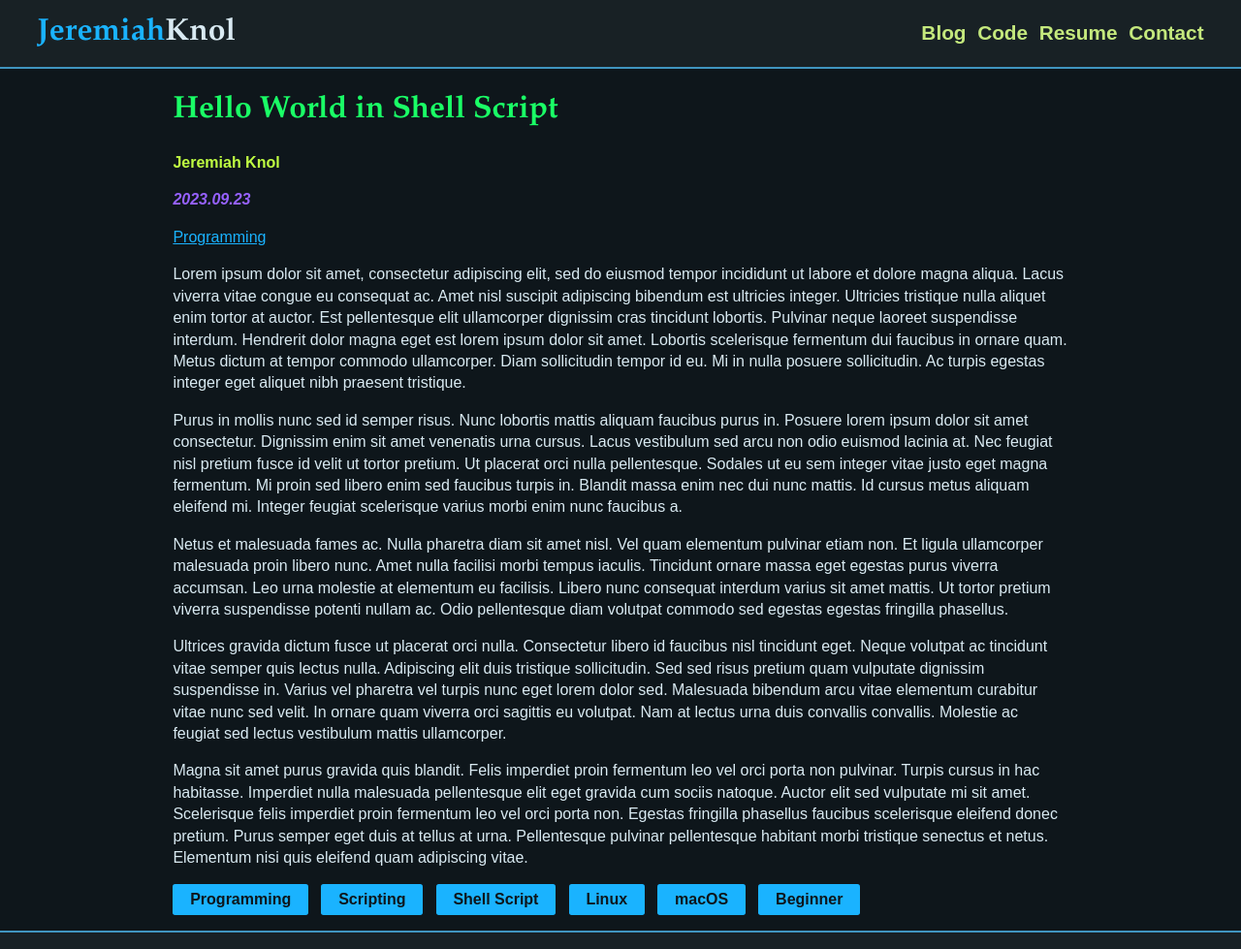
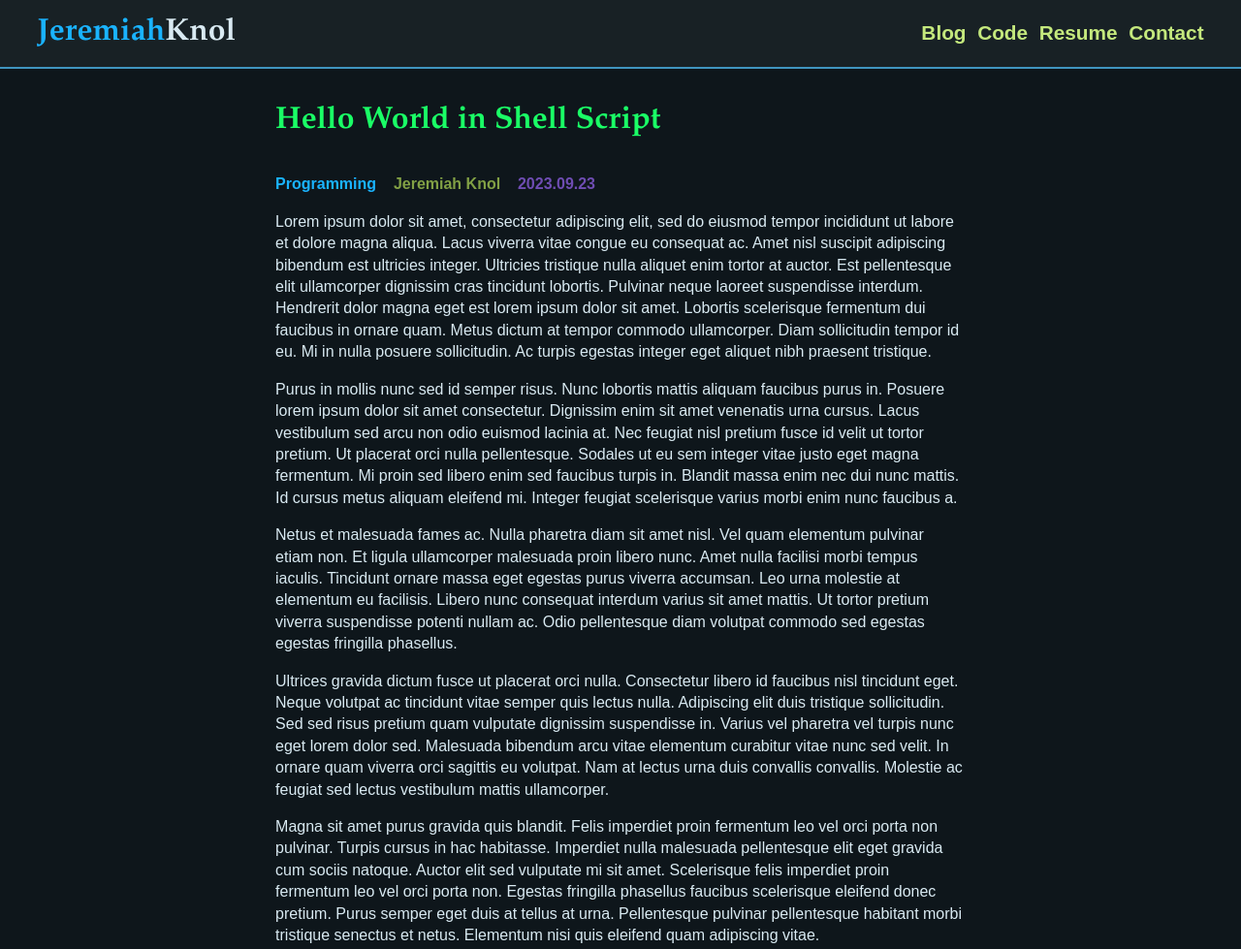
Before and after one commit to JeremiahK96/sdev153_final_project, a plain HTML site: page website/blog/hello-world-in-shell-script.html in a window 1280 px wide. Shown: the top 979 px of the page at 97% size. Drawn offline with Linux system fonts and the light colour scheme; files that its build step writes are made by us from their sources; files whose address does not match are found by name.

Commit message:
Tweak layout of blog-header, minor CSS tweaks

```diff
--- a/css/main.css
+++ b/css/main.css
@@ -48,7 +48,7 @@ main {
 	margin: 0 auto;
 	padding: 0 3%;
 	width: 100%;
-	max-width: 1000px;
+	max-width: 80ch;
 }
 
 a { color: var(--ClrPriLgt); }
@@ -59,12 +59,12 @@ h1, h2, h3, h4, h5, h6 {
 	font-family: 'Palatino', sans;
 	color: var(--ClrSecLgt);
 }
-h1 { font-size: 2.0em; }
-h2 { font-size: 1.5em; }
-h3 { font-size: 1.3em; }
-h4 { font-size: 1.2em; }
-h5 { font-size: 1.1em; }
-h6 { font-size: 1.0em; }
+h1 { font-size: 2.0em; line-height: 140%; }
+h2 { font-size: 1.5em; line-height: 140%; }
+h3 { font-size: 1.3em; line-height: 140%; }
+h4 { font-size: 1.2em; line-height: 140%; }
+h5 { font-size: 1.1em; line-height: 140%; }
+h6 { font-size: 1.0em; line-height: 140%; }
 
 header, footer {
 	text-align: center;
@@ -124,8 +124,11 @@ ul.tags {
 
 ul.tags>li {
 	padding: 0.5ch 2ch;
-	background-color: var(--ClrPriLgt);
+	background-color: var(--ClrPriMed);
 	border-radius: 0.3ch;
+}
+ul.tags>li.category {
+	background-color: var(--ClrTriMed);
 }
 
 ul.tags>li>a {
@@ -134,15 +137,24 @@ ul.tags>li>a {
 	color: var(--ClrPriDrk);
 }
 
+.post-header>ul {
+	display: flex;
+	gap: 2ch;
+	list-style-type: none;
+	font-weight: 700;
+	padding: 0;
+}
+
 .post-header .author {
-	font-weight: 700;
-	color: var(--ClrTriLgt);
+	color: var(--ClrTriMed);
 }
 
 .post-header time {
-	font-weight: 700;
-	font-style: italic;
-	color: var(--ClrXtrLgt);
+	color: var(--ClrXtrMed);
+}
+
+.post-header a {
+	text-decoration: none;
 }
 
 @media (min-width: 600px) {
@@ -155,4 +167,9 @@ ul.tags>li>a {
 	header ul.nav-links {
 		flex-flow: row;
 	}
+
+	main {
+		padding-left: 0;
+		padding-right: 0;
+	}
 }
--- a/website/blog/hello-world-in-shell-script.html
+++ b/website/blog/hello-world-in-shell-script.html
@@ -28,9 +28,11 @@
 	<article>
 		<section class="post-header">
 			<h1>Hello World in Shell Script</h1>
-			<p class="author">Jeremiah Knol</p>
-			<p><time datetime="2023-09-23" pubdate="pubdate">2023.09.23</time></p>
-			<p><a href="/home/betelgeuse/2023_fall/sdev153_web_site_development/sdev153_final_project/website/blog.html#cat-programming">Programming</a></p>
+			<ul>
+				<li><a href="/home/betelgeuse/2023_fall/sdev153_web_site_development/sdev153_final_project/website/blog.html#cat-programming">Programming</a></li>
+				<li class="author">Jeremiah Knol</li>
+				<li><time datetime="2023-09-23" pubdate="pubdate">2023.09.23</time></li>
+			</ul>
 		</section>
 		<section class="content">
 			<p>Lorem ipsum dolor sit amet, consectetur adipiscing elit, sed do eiusmod tempor incididunt ut labore et dolore magna aliqua. Lacus viverra vitae congue eu consequat ac. Amet nisl suscipit adipiscing bibendum est ultricies integer. Ultricies tristique nulla aliquet enim tortor at auctor. Est pellentesque elit ullamcorper dignissim cras tincidunt lobortis. Pulvinar neque laoreet suspendisse interdum. Hendrerit dolor magna eget est lorem ipsum dolor sit amet. Lobortis scelerisque fermentum dui faucibus in ornare quam. Metus dictum at tempor commodo ullamcorper. Diam sollicitudin tempor id eu. Mi in nulla posuere sollicitudin. Ac turpis egestas integer eget aliquet nibh praesent tristique.</p>
--- a/website/css/main.css
+++ b/website/css/main.css
@@ -48,7 +48,7 @@ main {
 	margin: 0 auto;
 	padding: 0 3%;
 	width: 100%;
-	max-width: 1000px;
+	max-width: 80ch;
 }
 
 a { color: var(--ClrPriLgt); }
@@ -59,12 +59,12 @@ h1, h2, h3, h4, h5, h6 {
 	font-family: 'Palatino', sans;
 	color: var(--ClrSecLgt);
 }
-h1 { font-size: 2.0em; }
-h2 { font-size: 1.5em; }
-h3 { font-size: 1.3em; }
-h4 { font-size: 1.2em; }
-h5 { font-size: 1.1em; }
-h6 { font-size: 1.0em; }
+h1 { font-size: 2.0em; line-height: 140%; }
+h2 { font-size: 1.5em; line-height: 140%; }
+h3 { font-size: 1.3em; line-height: 140%; }
+h4 { font-size: 1.2em; line-height: 140%; }
+h5 { font-size: 1.1em; line-height: 140%; }
+h6 { font-size: 1.0em; line-height: 140%; }
 
 header, footer {
 	text-align: center;
@@ -124,8 +124,11 @@ ul.tags {
 
 ul.tags>li {
 	padding: 0.5ch 2ch;
-	background-color: var(--ClrPriLgt);
+	background-color: var(--ClrPriMed);
 	border-radius: 0.3ch;
+}
+ul.tags>li.category {
+	background-color: var(--ClrTriMed);
 }
 
 ul.tags>li>a {
@@ -134,15 +137,24 @@ ul.tags>li>a {
 	color: var(--ClrPriDrk);
 }
 
+.post-header>ul {
+	display: flex;
+	gap: 2ch;
+	list-style-type: none;
+	font-weight: 700;
+	padding: 0;
+}
+
 .post-header .author {
-	font-weight: 700;
-	color: var(--ClrTriLgt);
+	color: var(--ClrTriMed);
 }
 
 .post-header time {
-	font-weight: 700;
-	font-style: italic;
-	color: var(--ClrXtrLgt);
+	color: var(--ClrXtrMed);
+}
+
+.post-header a {
+	text-decoration: none;
 }
 
 @media (min-width: 600px) {
@@ -155,4 +167,9 @@ ul.tags>li>a {
 	header ul.nav-links {
 		flex-flow: row;
 	}
+
+	main {
+		padding-left: 0;
+		padding-right: 0;
+	}
 }
```
Also changed, not shown: pages/blog/hello-world-in-html.html (+5 -3 lines), pages/blog/hello-world-in-shell-script.html (+5 -3 lines), pages/blog/how-to-compile-your-first-c-program.html (+5 -3 lines), pages/blog/how-to-create-your-first-python-program.html (+5 -3 lines), pages/blog/how-to-use-functions-in-python.html (+5 -3 lines), pages/blog/running-windows-steam-games-in-linux.html (+5 -3 lines), website/blog/hello-world-in-html.html (+5 -3 lines), website/blog/how-to-compile-your-first-c-program.html (+5 -3 lines), website/blog/how-to-create-your-first-python-program.html (+5 -3 lines), website/blog/how-to-use-functions-in-python.html (+5 -3 lines), website/blog/running-windows-steam-games-in-linux.html (+5 -3 lines).
